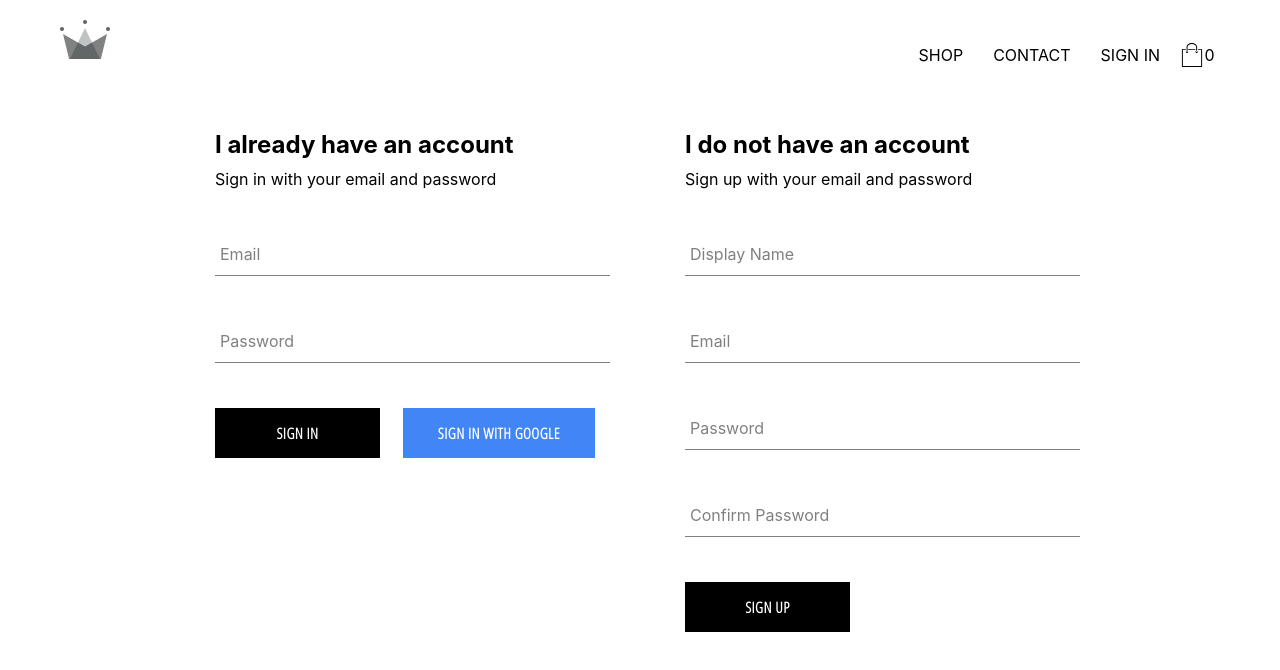
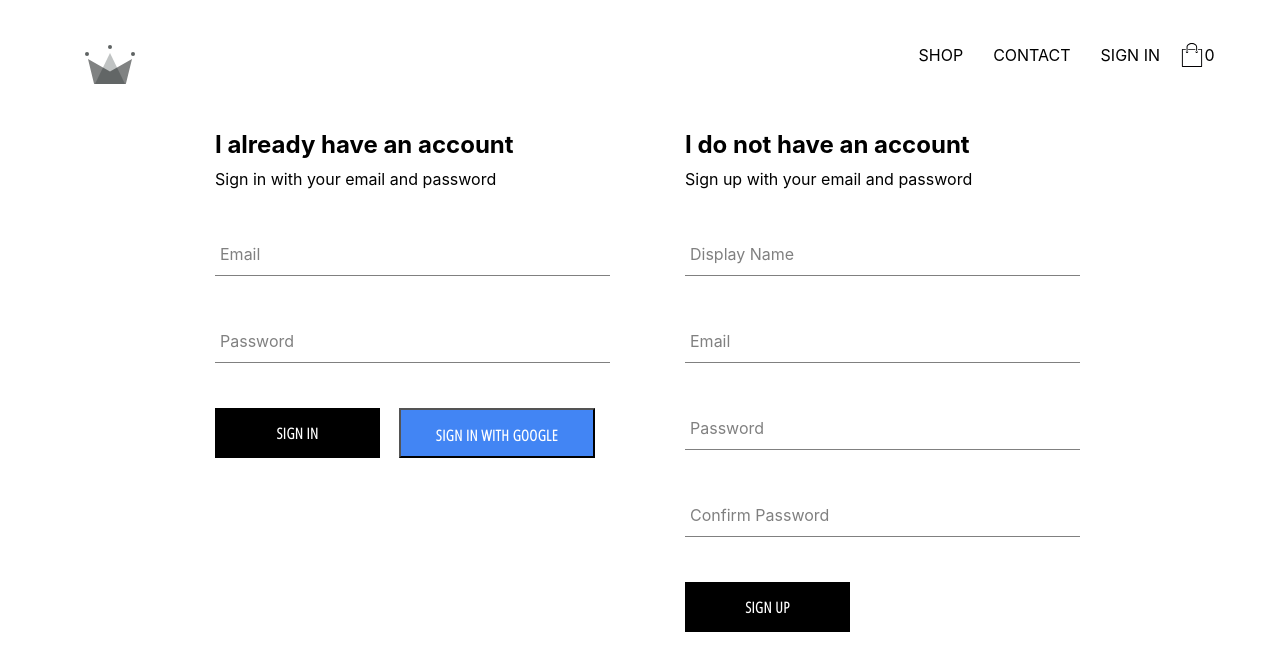
Before and after one commit to rt-cff/udemy-crwn-clothing, a React (Create React App) app: page /signin in a window 1280 px wide. Shown: the top 670 px of the page. Built offline with nearby package versions, Linux system fonts and the light colour scheme; no server answers.

Commit message:
integrate with styled-components for Homepage, header and custom button

```diff
--- a/package.json
+++ b/package.json
@@ -18,7 +18,8 @@
     "redux": "^4.0.5",
     "redux-logger": "^3.0.6",
     "redux-persist": "^6.0.0",
-    "reselect": "^4.0.0"
+    "reselect": "^4.0.0",
+    "styled-components": "^5.0.1"
   },
   "scripts": {
     "start": "react-scripts start",
--- a/src/components/custom-button/custom-button.component.jsx
+++ b/src/components/custom-button/custom-button.component.jsx
@@ -1,9 +1,11 @@
 import React from 'react'
 
-import './custom-button.styles.scss'
+import {CustomButtonContainer} from './custom-button.styles'
 
-const CustomButton = ({children, isGoogleSignIn, ...props}) => (
-    <button className = {`custom-button ${isGoogleSignIn ? 'google-sign-in' : ''}`} {...props}>{children}</button>
+// import './custom-button.styles.scss'
+
+const CustomButton = ({children, ...props}) => (
+    <CustomButtonContainer className = 'custom-button' {...props}>{children}</CustomButtonContainer>
 )
 
 export default CustomButton
--- /dev/null
+++ b/src/components/custom-button/custom-button.styles.jsx
@@ -0,0 +1,63 @@
+import styled, {css} from 'styled-components'
+
+const buttonStyles = css`
+    background-color: black;
+    color: white;
+    border: none;
+`
+
+const invertedButtonStyles = css`
+    background-color: white;
+    color: black;
+    border: 1px solid black;
+
+    &:hover {
+    background-color: black;
+    color: white;
+    border: none;
+    }
+`
+
+const googleSignInStyles = css`
+    background-color: #4285f4;
+    color: white;
+
+    &:hover {
+        background-color: #357ae8;
+        border: none;
+    }
+`
+
+const getButtonStyles = props => {
+    if(props.isGoogleSignIn)
+        return googleSignInStyles
+
+    if(props.inverted)
+        return invertedButtonStyles
+
+    return buttonStyles
+}
+
+export const CustomButtonContainer = styled.button`
+    min-width: 165px;
+    width: auto;
+    height: 50px;
+    letter-spacing: 0.5px;
+    line-height: 50px;
+    padding: 0 35px 0 35px;
+    font-size: 15px;
+    text-transform: uppercase;
+    font-family: 'Open Sans Condensed';
+    font-weight: bolder;
+    cursor: pointer;
+    display: flex;
+    justify-content: center;
+    &:hover {
+      background-color: white;
+      color: black;
+      border: 1px solid black;
+    }
+
+
+    ${getButtonStyles}
+`
--- a/src/components/header/header.component.jsx
+++ b/src/components/header/header.component.jsx
@@ -13,21 +13,23 @@
 import {ReactComponent as Logo} from '../../assets/crown.svg'
 import './header.styles.scss'
 
+import {HeaderContainer, LogoContainer, OptionsContainer, OptionLink, OptionContainer} from './header.styles'
+
 const Header = ({currentUser, cartDropdownHidden}) => (
-    <div className = 'header'>
-        <Link className = 'logo-conatainer' to="/"><Logo className = 'logo'/></Link>
-        <div className = 'options'>
-            <Link className = 'option' to="/shop">SHOP</Link>
-            <Link className = 'option' to="/contact">CONTACT</Link>
+    <HeaderContainer>
+        <LogoContainer to="/"><Logo className = 'logo'/></LogoContainer>
+        <OptionsContainer>
+            <OptionLink to="/shop">SHOP</OptionLink>
+            <OptionLink to="/contact">CONTACT</OptionLink>
             {currentUser ? currentUser.displayName : null}
             {   currentUser ?
-                <div className = 'option' onClick = {() => auth.signOut()}>SIGN OUT</div> :
-                <Link className = 'option' to="/signin">SIGN IN</Link>
+                <OptionLink as = 'div' onClick = {() => auth.signOut()}>SIGN OUT</OptionLink> :
+                <OptionLink to="/signin">SIGN IN</OptionLink>
             }
             <CartIcon />
-        </div>
+        </OptionsContainer>
         {cartDropdownHidden ? null : <CartDropdown />}
-    </div>
+    </HeaderContainer>
 )
 
 const mapStateToProps = createStructuredSelector({
--- /dev/null
+++ b/src/components/header/header.styles.jsx
@@ -0,0 +1,36 @@
+import styled, {css} from 'styled-components'
+import {Link} from 'react-router-dom'
+
+const optionContainerStyles = css`
+    padding: 10px 15px;
+    cursor: pointer;
+`
+
+export const HeaderContainer = styled.div`
+    height: 70px;
+    width: 100%;
+    display: flex;
+    justify-content: space-between;
+    margin-bottom: 25px;
+`
+
+export const LogoContainer = styled(Link)`
+    height: 100%;
+    width: 70px;
+    padding: 25px;
+`
+
+export const OptionsContainer = styled(Link)`
+    width: 50%;
+    height: 100%;
+    display: flex;
+    align-items: center;
+    justify-content: flex-end;
+`
+export const OptionLink = styled(Link)`
+    ${optionContainerStyles}
+`
+
+export const OptionContainer = styled.div`
+    ${optionContainerStyles}
+`
--- a/src/pages/homepage/homepage.component.jsx
+++ b/src/pages/homepage/homepage.component.jsx
@@ -3,14 +3,16 @@
 
 import './homepage.styles.scss';
 
+import {HomePageContainer} from './homepage.styles'
+
 class HomePage extends Component {
     render() {
         return (
-            <div className = 'homepage'>
+            <HomePageContainer>
                 <div className = 'directory-menu'>
                     <Directory />
                 </div>
-            </div>
+            </HomePageContainer>
         )
     }
 }
--- /dev/null
+++ b/src/pages/homepage/homepage.styles.jsx
@@ -0,0 +1,8 @@
+import styled from 'styled-components'
+
+export const HomePageContainer = styled.div`
+    display: flex;
+    flex-direction: column;
+    align-items: center;
+    padding: 20px 80px;
+`
```
Also changed, not shown: src/pages/homepage/homepage.styles.scss (line endings or trailing spaces), 1 other file (tests, documents, lock files or other folders).
